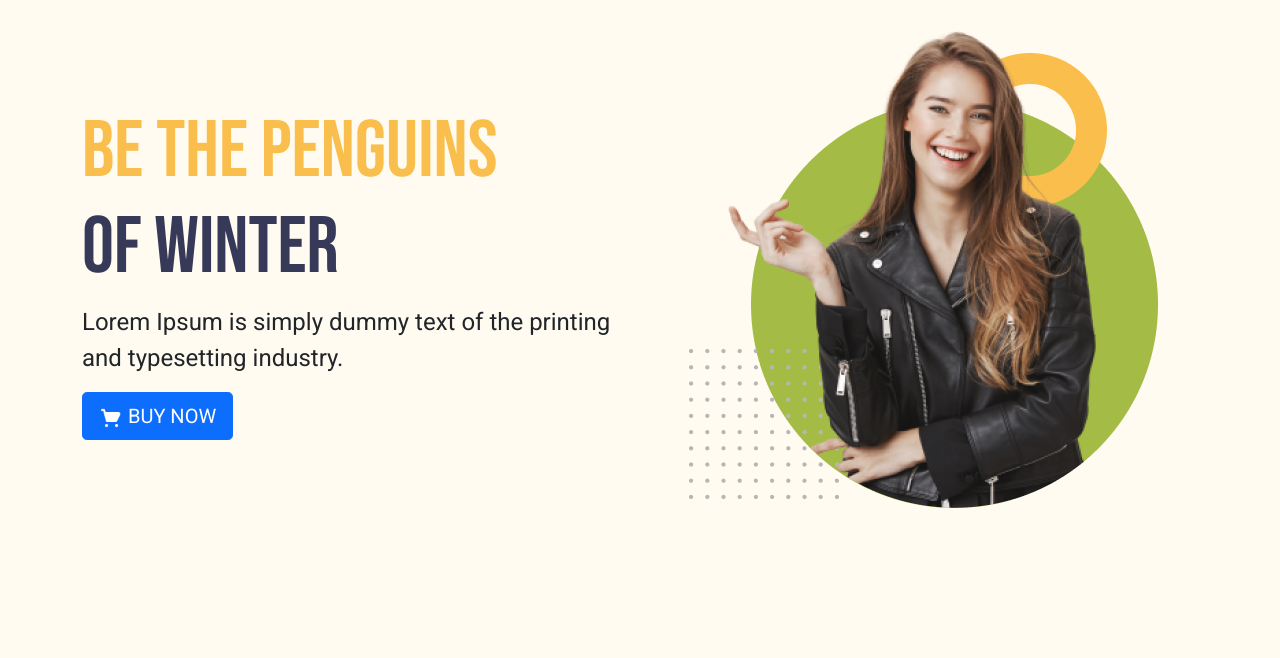
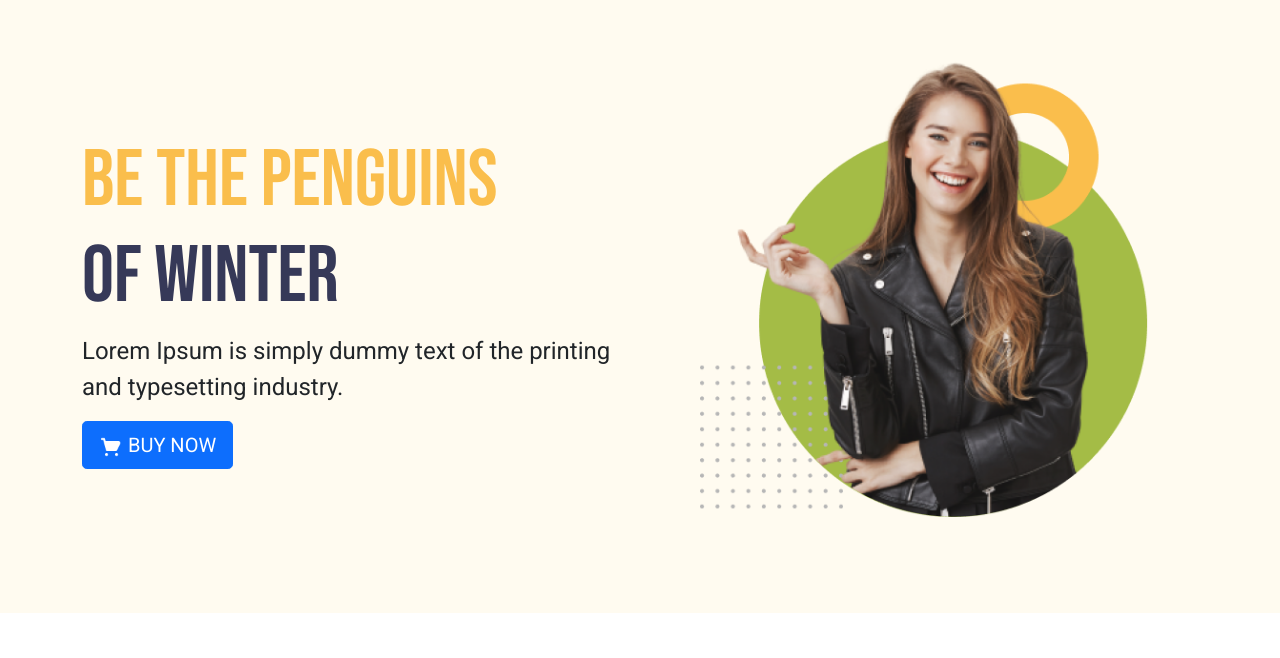
Before and after one commit to asaduzzaman599/penguin-fasion, a plain HTML site: page index.html in a window 1280 px wide. Shown: the part 103-761 px from the top of the page. Drawn offline with nearby package versions, Linux system fonts and the light colour scheme.

Commit message:
fav icon updated

```diff
--- a/css/style.css
+++ b/css/style.css
@@ -13,5 +13,5 @@ body {
 
 .header-part {
     background: #FFFBF0;
-    min-height: calc(100vh - 3.5rem);
+    /* min-height: calc(100vh - 3.5rem); */
 }
--- a/index.html
+++ b/index.html
@@ -5,7 +5,7 @@
     <meta http-equiv="X-UA-Compatible" content="IE=edge">
     <meta name="viewport" content="width=device-width, initial-scale=1.0">
     <title>Penguin Shop</title>
-    <link rel="shortcut icon" href="images/logo.png" type="image/x-icon">
+    <link rel="shortcut icon" href="icons/fav-icon.png" type="image/x-icon">
 
     <!-- Bootstrap CDN -->
     <link href="https://cdn.jsdelivr.net/npm/bootstrap@5.1.3/dist/css/bootstrap.min.css" rel="stylesheet" integrity="sha384-1BmE4kWBq78iYhFldvKuhfTAU6auU8tT94WrHftjDbrCEXSU1oBoqyl2QvZ6jIW3" crossorigin="anonymous">
@@ -40,10 +40,10 @@
             </div>
           </nav>
 
-          <section class="header-part">
+          <section class="header-part pb-5">
               <div class="container">
                   <div class="row">
-                      <div class="col-lg-6 col-md-12">
+                      <div class="col-lg-6 col-md-6 ">
                           <div class="d-flex flex-column justify-content-center align-items-start h-100 mt-3">
                             <h1 class="display-1 bold" style="color: #FABE4C;
                             font-family: 'Bebas Neue', cursive;">Be the Penguins
@@ -53,8 +53,8 @@
                                     <a href="#" class="btn btn-primary btn-lg"><img src="icons/shopping-cart-1.png" alt="" width="24"  height=" 24"> BUY NOW</a>
                           </div>
                       </div>
-                      <div class="col-lg-6 col-md-12">
-                          <div class="header-img  mt-5 mt-md-3 d-flex justify-content-md-center">
+                      <div class="col-lg-6 col-md-6">
+                          <div class="header-img  p-5  d-flex justify-content-md-center">
                               <img src="images/model.png" alt="" class="img-fluid"  >
                           </div>
                       </div>
```
Also changed, not shown: icons/fav-icon.png (added).
